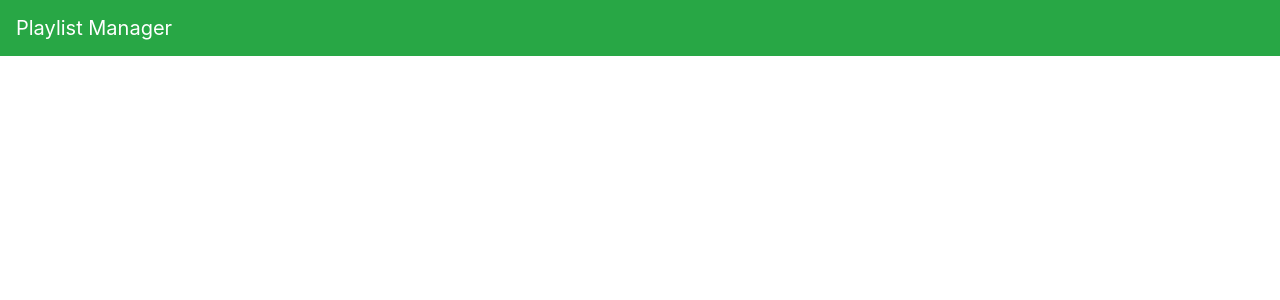
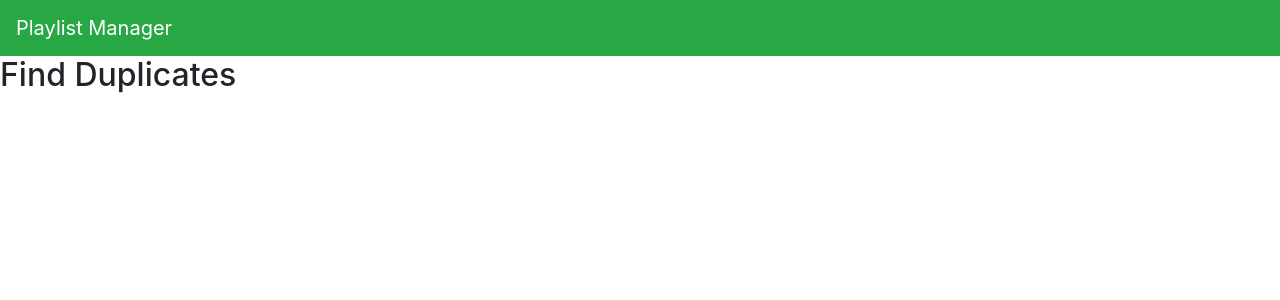
Before and after one commit to ricardovdheijden/playlist-manager, a React (Create React App) app: page / in a window 1280 px wide. Shown: the top 300 px of the page. Built offline with nearby package versions, Linux system fonts and the light colour scheme.

Commit message:
PM-001 Adds FindDuplicates component

```diff
--- a/src/App.js
+++ b/src/App.js
@@ -1,11 +1,15 @@
 import React, { Component } from 'react';
+import FindDuplicates from './components/findDuplicates';
 import NavBar from './components/navbar';
 import './App.css';
 
 class App extends Component {
   render() {
     return (
-      <NavBar/>
+      <React.Fragment>
+        <NavBar/>
+        <FindDuplicates/>
+      </React.Fragment>
     );
   }
 }
--- /dev/null
+++ b/src/components/findDuplicates.jsx
@@ -0,0 +1,9 @@
+import React from 'react';
+
+const FindDuplicates = () => {
+    return(
+        <h2>Find Duplicates</h2>
+    );
+};
+
+export default FindDuplicates;
```
